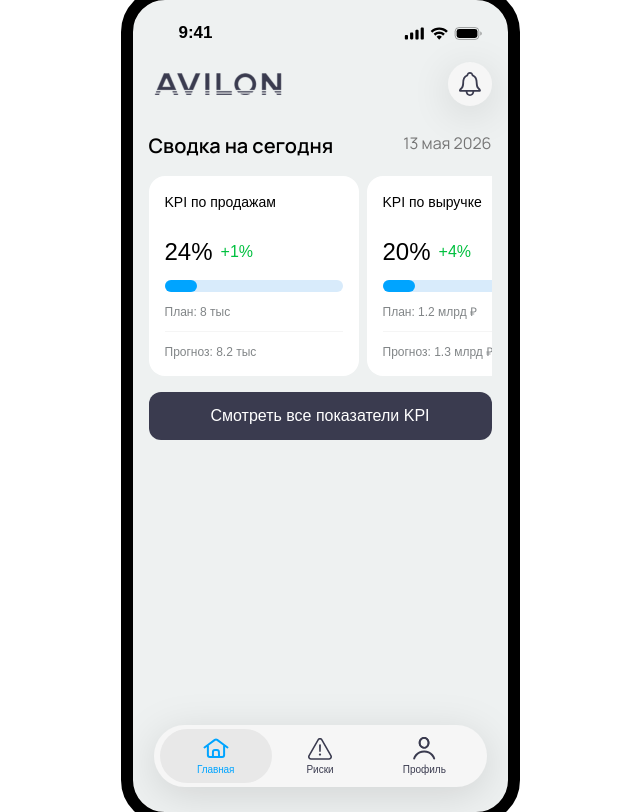
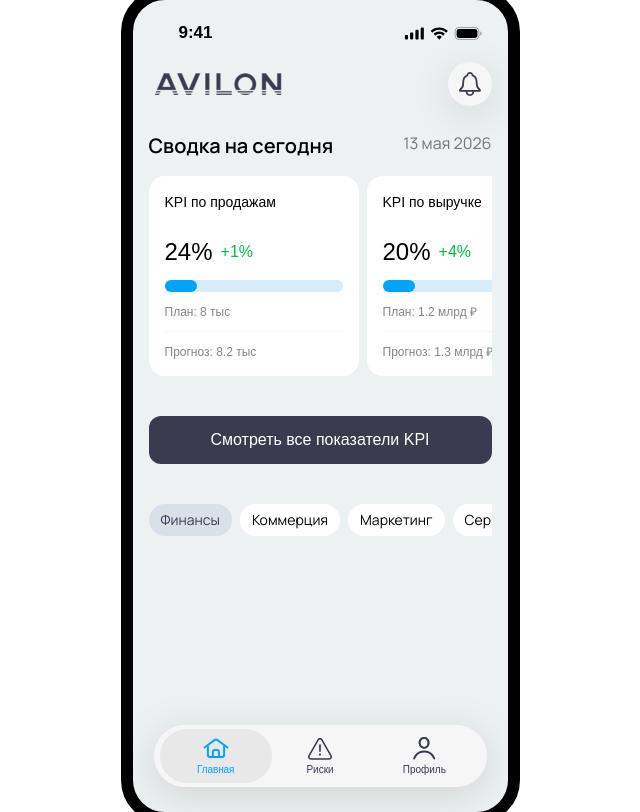
Before and after one commit to dzhuchkov-spider/avilon, a React (Vite) app: page / in a window 1280 px wide. Shown: the whole page, without its empty margins (320-960 px from the left). Built offline with nearby package versions, Linux system fonts and the light colour scheme.

Commit message:
Chips line

```diff
--- a/src/App.tsx
+++ b/src/App.tsx
@@ -153,10 +153,51 @@ function App() {
             </div>
 
             {/* Button */}
-            <div style={{ marginTop: '16px' }}>
+            <div style={{ marginTop: '40px' }}>
               <div className="bg-[#3a3b4f] content-stretch flex items-center justify-center px-[16px] py-[12px] relative rounded-[12px] size-full">
                 <p className="[word-break:break-word] font-['Manrope:SemiBold',sans-serif] font-semibold leading-[24px] relative shrink-0 text-[16px] text-white whitespace-nowrap" style={{ color: '#FFFFFF' }}>
                   Смотреть все показатели KPI
+                </p>
+              </div>
+            </div>
+
+            {/* Chips Line */}
+            <div className="flex gap-[8px] overflow-x-auto mt-[40px]" style={{ marginTop: '40px', gap: '8px' }}>
+              {/* Active Chip */}
+              <div className="bg-[#d9e0e8] flex items-center justify-center px-[12px] py-[6px] rounded-[16px] shrink-0">
+                <p className="font-medium leading-[20px] text-[#3a3b4f] text-[14px] whitespace-nowrap">
+                  Финансы
+                </p>
+              </div>
+              {/* Inactive Chips */}
+              <div className="bg-[#FFFFFF] flex items-center justify-center px-[12px] py-[6px] rounded-[16px] shrink-0">
+                <p className="font-normal leading-[20px] text-black text-[14px] whitespace-nowrap">
+                  Коммерция
+                </p>
+              </div>
+              <div className="bg-[#FFFFFF] flex items-center justify-center px-[12px] py-[6px] rounded-[16px] shrink-0">
+                <p className="font-normal leading-[20px] text-black text-[14px] whitespace-nowrap">
+                  Маркетинг
+                </p>
+              </div>
+              <div className="bg-[#FFFFFF] flex items-center justify-center px-[12px] py-[6px] rounded-[16px] shrink-0">
+                <p className="font-normal leading-[20px] text-black text-[14px] whitespace-nowrap">
+                  Сервис
+                </p>
+              </div>
+              <div className="bg-[#FFFFFF] flex items-center justify-center px-[12px] py-[6px] rounded-[16px] shrink-0">
+                <p className="font-normal leading-[20px] text-black text-[14px] whitespace-nowrap">
+                  Клиентский опыт
+                </p>
+              </div>
+              <div className="bg-[#FFFFFF] flex items-center justify-center px-[12px] py-[6px] rounded-[16px] shrink-0">
+                <p className="font-normal leading-[20px] text-black text-[14px] whitespace-nowrap">
+                  HR и ресурсы
+                </p>
+              </div>
+              <div className="bg-[#FFFFFF] flex items-center justify-center px-[12px] py-[6px] rounded-[16px] shrink-0">
+                <p className="font-normal leading-[20px] text-black text-[14px] whitespace-nowrap">
+                  Стратегия
                 </p>
               </div>
             </div>
```
